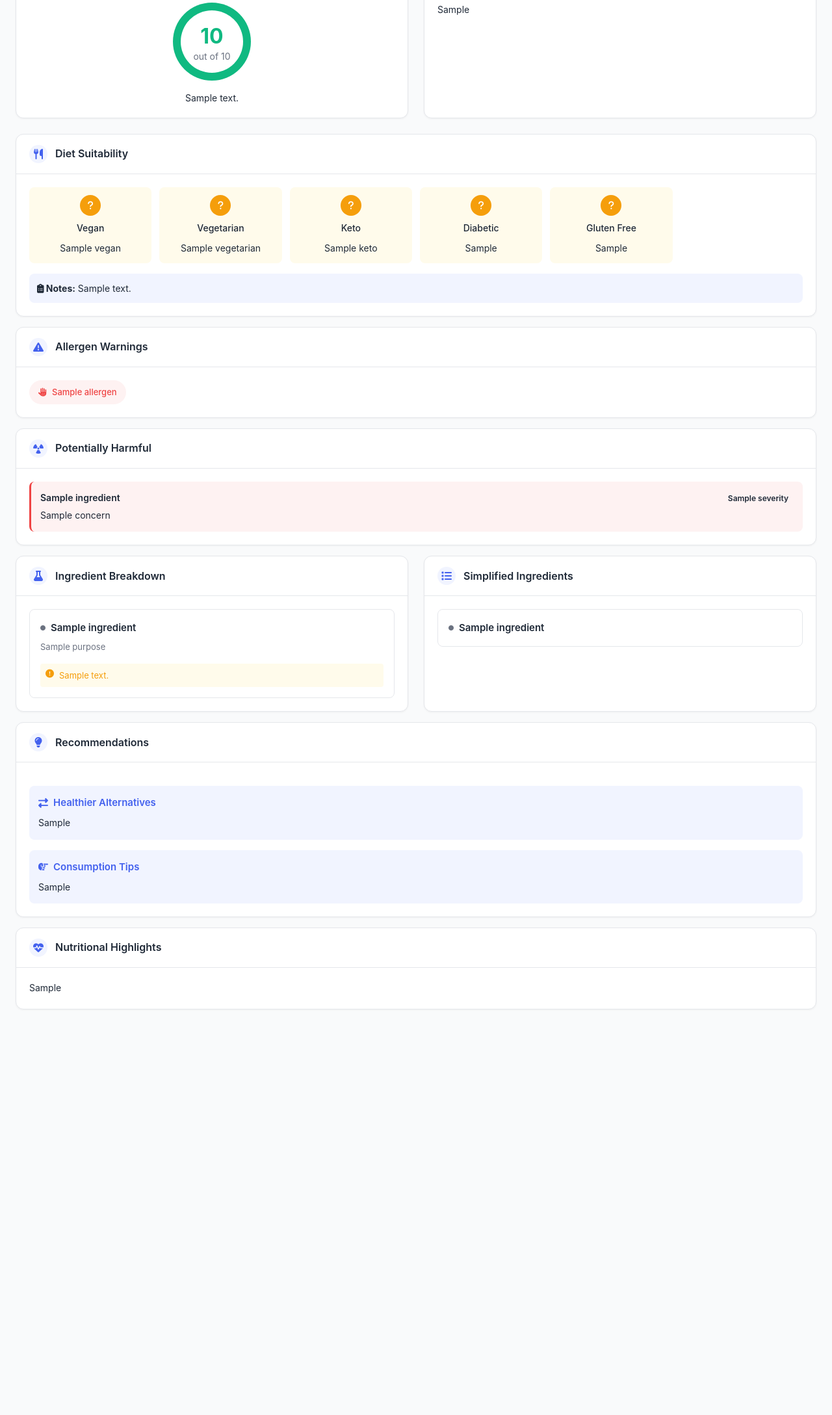
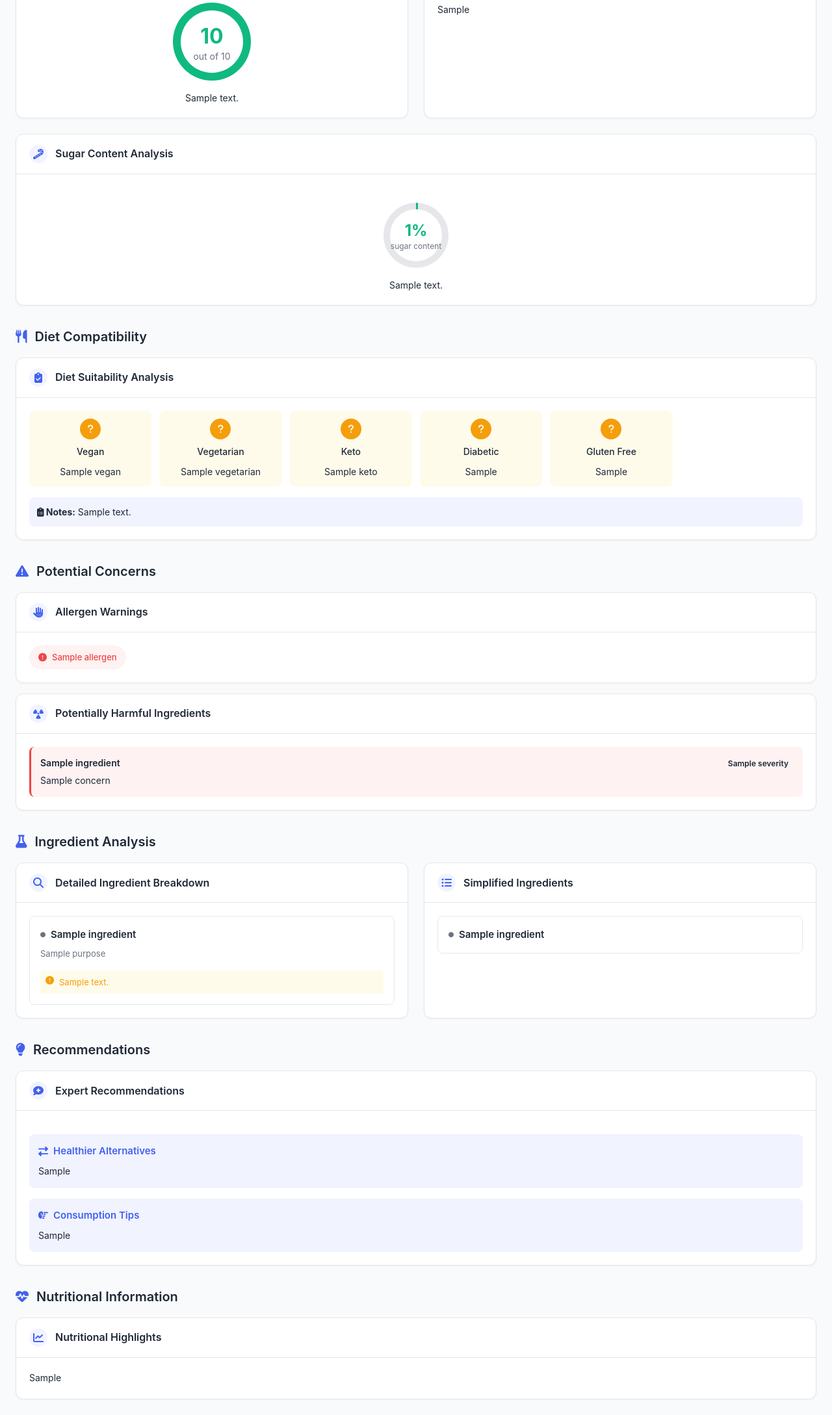
Before and after one commit to AlbatrossC/NutriScan, a Flask app: template templates/result.html in a window 1280 px wide. Shown: the part 233-2410 px from the top of the page at 65% size. Before the commit the page ends 1786 px from the top, so only its background shows below. Run offline with Flask 3, Linux system fonts and the light colour scheme; the template is opened without the code that fills it: most values are stand-ins (such as "Sample title", 1, 10 or a date in 2020); some libraries are stand-ins or nearby versions.

Commit message:
Added Sugar Content

```diff
--- a/app.py
+++ b/app.py
@@ -205,6 +205,24 @@ def analyze_with_groq(text):
                 "type": "string",
                 "description": "Key nutritional facts and their implications",
                 "maxLength": 800
+            },
+            "sugar_content": {
+                "type": "object",
+                "description": "Analysis of sugar content",
+                "properties": {
+                    "percentage": {
+                        "type": "number",
+                        "description": "Estimated sugar content as a percentage of the product (0-100)",
+                        "minimum": 0,
+                        "maximum": 100
+                    },
+                    "description": {
+                        "type": "string",
+                        "description": "2-line summary of sugar level (e.g., too high/low, safe to consume or not)",
+                        "maxLength": 300
+                    }
+                },
+                "required": ["percentage", "description"]
             }
         },
         "required": [
@@ -213,21 +231,28 @@ def analyze_with_groq(text):
             "diet_suitability",
             "allergen_warning",
             "harmful_ingredients",
-            "ingredient_breakdown"
+            "ingredient_breakdown",
+            "sugar_content"
         ]
     }
 
     system_instruction = f"""
-    You are a food ingredients expert. You will be given a text string containing food ingredients. Your task is to analyze these ingredients and provide a structured JSON response according to the following schema:
+    You are a certified food safety and nutrition expert. You'll be given a text block extracted from a packaged food label. Your task is to analyze this text and return a JSON object conforming strictly to this schema:
 
-    {json.dumps(response_schema)}
+    {json.dumps(response_schema, indent=2)}
 
-    Important guidelines:
-    1. Your response MUST be valid JSON that strictly follows the provided schema.
-    2. If the input is not food-related, return: {{"error": "Wrong image uploaded. Please upload a ingredients image"}}.
-    3. If you cannot analyze the ingredients, return: {{"error": "Unable to analyze"}}.
-    4. Do not include any markdown formatting or code blocks in your response.
-    5. Only return the raw JSON object, nothing else.
+    Important Guidelines:
+    1. Return only a valid JSON object with no markdown or explanations.
+    2. The sugar_content field must always be included, even if the sugar is not directly mentioned.
+       a. If the percentage is not explicitly available in the text, you must intelligently estimate it based on ingredients and general product knowledge.
+       b. If necessary, imagine what a similar product's sugar level would be or search from common nutritional datasets.
+       c. Value must be a number (int or float), representing percentage out of 100.
+       d. The description should summarize in 2 lines whether the sugar content is too high or too low, and whether it's recommended to consume or avoid.
+    3. If this is not a food product, respond with: {{ "error": "Wrong image uploaded. Please upload a ingredients image" }}
+    4. If unable to analyze for any reason, respond with: {{ "error": "Unable to analyze" }}
+    5. Avoid assumptions outside common food safety knowledge. Be factual and concise.
+
+    Provide only the final structured JSON object in your response.
     """
 
     try:
@@ -267,6 +292,7 @@ def analyze_with_groq(text):
     except Exception as e:
         logger.error(f"Groq API error: {str(e)}")
         raise RuntimeError(f"Failed to analyze ingredients: {str(e)}")
+
 
 @app.route('/', methods=['GET', 'POST'])
 def upload_file():
--- a/templates/result.html
+++ b/templates/result.html
@@ -88,6 +88,12 @@
             box-shadow: 0 1px 3px rgba(0, 0, 0, 0.05);
             border: 1px solid var(--border);
             overflow: hidden;
+            transition: transform 0.2s, box-shadow 0.2s;
+        }
+
+        .card:hover {
+            transform: translateY(-2px);
+            box-shadow: 0 4px 6px rgba(0, 0, 0, 0.1);
         }
 
         .card-header {
@@ -191,6 +197,77 @@
             line-height: 1.5;
         }
 
+        /* Sugar Content Styles */
+        .sugar-content-container {
+            display: flex;
+            flex-direction: column;
+            align-items: center;
+            gap: 1rem;
+            margin-top: 1.5rem;
+        }
+
+        .sugar-score {
+            position: relative;
+            width: 100px;
+            height: 100px;
+            display: flex;
+            justify-content: center;
+            align-items: center;
+        }
+
+        .sugar-score-circle {
+            width: 100%;
+            height: 100%;
+            border-radius: 50%;
+            position: relative;
+            display: flex;
+            justify-content: center;
+            align-items: center;
+        }
+
+        .sugar-score-circle-bg {
+            position: absolute;
+            width: 100%;
+            height: 100%;
+            border-radius: 50%;
+            background: conic-gradient(
+                var(--sugar-color) 0deg,
+                var(--sugar-color) calc(var(--sugar-percent) * 3.6deg),
+                #e5e7eb calc(var(--sugar-percent) * 3.6deg),
+                #e5e7eb 360deg
+            );
+        }
+
+        .sugar-score-circle-inner {
+            position: absolute;
+            width: 80%;
+            height: 80%;
+            background-color: white;
+            border-radius: 50%;
+            display: flex;
+            flex-direction: column;
+            justify-content: center;
+            align-items: center;
+        }
+
+        .sugar-score-number {
+            font-size: 1.5rem;
+            font-weight: 700;
+            color: var(--sugar-color);
+        }
+
+        .sugar-score-text {
+            font-size: 0.75rem;
+            color: var(--text-secondary);
+            margin-top: -5px;
+        }
+
+        .sugar-details {
+            text-align: center;
+            font-size: 0.875rem;
+            line-height: 1.5;
+        }
+
         /* Diet Grid Styles */
         .diet-grid {
             display: grid;
@@ -207,6 +284,11 @@
             border-radius: 0.5rem;
             font-size: 0.875rem;
             text-align: center;
+            transition: transform 0.2s;
+        }
+
+        .diet-item:hover {
+            transform: scale(1.03);
         }
 
         .diet-icon {
@@ -276,6 +358,11 @@
             border-radius: 2rem;
             font-size: 0.8125rem;
             font-weight: 500;
+            transition: transform 0.2s;
+        }
+
+        .allergen-item:hover {
+            transform: translateY(-2px);
         }
 
         /* Warning List Styles */
@@ -291,6 +378,11 @@
             background-color: var(--danger-light);
             border-left: 3px solid var(--danger);
             font-size: 0.875rem;
+            transition: transform 0.2s;
+        }
+
+        .warning-item:hover {
+            transform: translateX(5px);
         }
 
         .warning-header {
@@ -341,6 +433,12 @@
             display: flex;
             flex-direction: column;
             gap: 0.5rem;
+            transition: transform 0.2s, box-shadow 0.2s;
+        }
+
+        .ingredient-card:hover {
+            transform: translateY(-3px);
+            box-shadow: 0 4px 6px rgba(0, 0, 0, 0.05);
         }
 
         .ingredient-name {
@@ -380,6 +478,11 @@
             padding: 0.875rem;
             border-radius: 0.5rem;
             background-color: var(--primary-light);
+            transition: transform 0.2s;
+        }
+
+        .recommendation-section:hover {
+            transform: translateX(5px);
         }
 
         .recommendation-title {
@@ -431,6 +534,21 @@
             display: grid;
             grid-template-columns: 1fr 1fr;
             gap: 1.5rem;
+        }
+
+        /* New Section Styles */
+        .section-title {
+            font-size: 1.25rem;
+            font-weight: 600;
+            color: var(--text-primary);
+            margin: 2rem 0 1rem;
+            display: flex;
+            align-items: center;
+            gap: 0.75rem;
+        }
+
+        .section-title i {
+            color: var(--primary);
         }
 
         @media (max-width: 1200px) {
@@ -492,6 +610,7 @@
 
         <h1>Product Analysis Results</h1>
 
+        <!-- Summary Section -->
         <div class="card-grid">
             <!-- Safety Rating -->
             <div class="card">
@@ -544,13 +663,51 @@
             </div>
         </div>
 
-        <!-- Diet Suitability -->
+        <!-- Sugar Content -->
         <div class="card mb-3">
             <div class="card-header">
                 <div class="card-icon">
-                    <i class="fas fa-utensils"></i>
+                    <i class="fas fa-candy-cane"></i>
                 </div>
-                <h2 class="card-title">Diet Suitability</h2>
+                <h2 class="card-title">Sugar Content Analysis</h2>
+            </div>
+            <div class="card-body">
+                <div class="sugar-content-container">
+                    {% set sugar_percent = result.sugar_content.percentage %}
+                    {% set sugar_color = "#10b981" %}
+                    {% if sugar_percent > 20 %}
+                        {% set sugar_color = "#ef4444" %}
+                    {% elif sugar_percent > 10 %}
+                        {% set sugar_color = "#f59e0b" %}
+                    {% endif %}
+
+                    <div class="sugar-score">
+                        <div class="sugar-score-circle">
+                            <div class="sugar-score-circle-bg" style="--sugar-percent: {{ sugar_percent }}; --sugar-color: {{ sugar_color }}"></div>
+                            <div class="sugar-score-circle-inner">
+                                <span class="sugar-score-number" style="color: {{ sugar_color }}">{{ sugar_percent }}%</span>
+                                <span class="sugar-score-text">sugar content</span>
+                            </div>
+                        </div>
+                    </div>
+
+                    <div class="sugar-details text-sm">
+                        {{ result.sugar_content.description }}
+                    </div>
+                </div>
+            </div>
+        </div>
+
+        <!-- Diet Suitability -->
+        <h2 class="section-title">
+            <i class="fas fa-utensils"></i> Diet Compatibility
+        </h2>
+        <div class="card mb-3">
+            <div class="card-header">
+                <div class="card-icon">
+                    <i class="fas fa-clipboard-check"></i>
+                </div>
+                <h2 class="card-title">Diet Suitability Analysis</h2>
             </div>
 
             <div class="card-body">
@@ -634,12 +791,17 @@
             </div>
         </div>
 
+        <!-- Warnings Section -->
+        <h2 class="section-title">
+            <i class="fas fa-exclamation-triangle"></i> Potential Concerns
+        </h2>
+
         <!-- Allergen Warnings -->
         {% if result.allergen_warning and result.allergen_warning|length > 0 %}
         <div class="card mb-3">
             <div class="card-header">
                 <div class="card-icon">
-                    <i class="fas fa-exclamation-triangle"></i>
+                    <i class="fas fa-allergies"></i>
                 </div>
                 <h2 class="card-title">Allergen Warnings</h2>
             </div>
@@ -648,7 +810,7 @@
                 <div class="allergen-container">
                     {% for allergen in result.allergen_warning %}
                         <span class="allergen-item">
-                            <i class="fas fa-allergies"></i> {{ allergen }}
+                            <i class="fas fa-exclamation-circle"></i> {{ allergen }}
                         </span>
                     {% endfor %}
                 </div>
@@ -663,7 +825,7 @@
                 <div class="card-icon">
                     <i class="fas fa-radiation"></i>
                 </div>
-                <h2 class="card-title">Potentially Harmful</h2>
+                <h2 class="card-title">Potentially Harmful Ingredients</h2>
             </div>
 
             <div class="card-body">
@@ -682,15 +844,20 @@
         </div>
         {% endif %}
 
+        <!-- Ingredients Section -->
+        <h2 class="section-title">
+            <i class="fas fa-flask"></i> Ingredient Analysis
+        </h2>
+
         <!-- Two-column layout for ingredients -->
         <div class="grid-2-col mb-3">
             <!-- Ingredient Breakdown -->
             <div class="card">
                 <div class="card-header">
                     <div class="card-icon">
-                        <i class="fas fa-flask"></i>
+                        <i class="fas fa-search"></i>
                     </div>
-                    <h2 class="card-title">Ingredient Breakdown</h2>
+                    <h2 class="card-title">Detailed Ingredient Breakdown</h2>
                 </div>
 
                 <div class="card-body">
@@ -719,7 +886,7 @@
             <div class="card">
                 <div class="card-header">
                     <div class="card-icon">
-                        <i class="fas fa-list"></i>
+                        <i class="fas fa-list-ul"></i>
                     </div>
                     <h2 class="card-title">Simplified Ingredients</h2>
                 </div>
@@ -740,14 +907,18 @@
             {% endif %}
         </div>
 
-        <!-- Recommendations -->
+        <!-- Recommendations Section -->
+        <h2 class="section-title">
+            <i class="fas fa-lightbulb"></i> Recommendations
+        </h2>
+
         {% if result.recommendations %}
         <div class="card mb-3">
             <div class="card-header">
                 <div class="card-icon">
-                    <i class="fas fa-lightbulb"></i>
+                    <i class="fas fa-comment-medical"></i>
                 </div>
-                <h2 class="card-title">Recommendations</h2>
+                <h2 class="card-title">Expert Recommendations</h2>
             </div>
 
             <div class="card-body">
@@ -770,10 +941,13 @@
 
         <!-- Nutritional Highlights -->
         {% if result.nutritional_highlights %}
+        <h2 class="section-title">
+            <i class="fas fa-heartbeat"></i> Nutritional Information
+        </h2>
         <div class="card">
             <div class="card-header">
                 <div class="card-icon">
-                    <i class="fas fa-heartbeat"></i>
+                    <i class="fas fa-chart-line"></i>
                 </div>
                 <h2 class="card-title">Nutritional Highlights</h2>
             </div>
@@ -797,6 +971,12 @@
                     card.style.transform = 'translateY(0)';
                 }, 50 * index);
             });
+
+            // Add hover effects to all interactive elements
+            const interactiveElements = document.querySelectorAll('.card, .diet-item, .allergen-item, .warning-item, .recommendation-section, .ingredient-card');
+            interactiveElements.forEach(el => {
+                el.style.transition = 'transform 0.2s ease, box-shadow 0.2s ease';
+            });
         });
     </script>
 </body>
```
